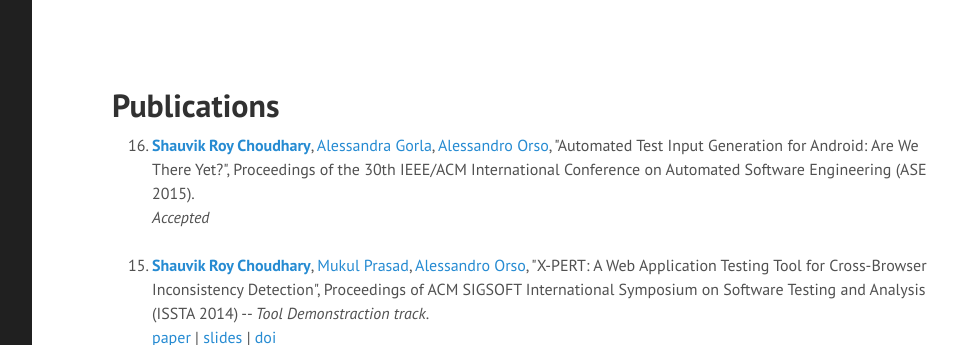
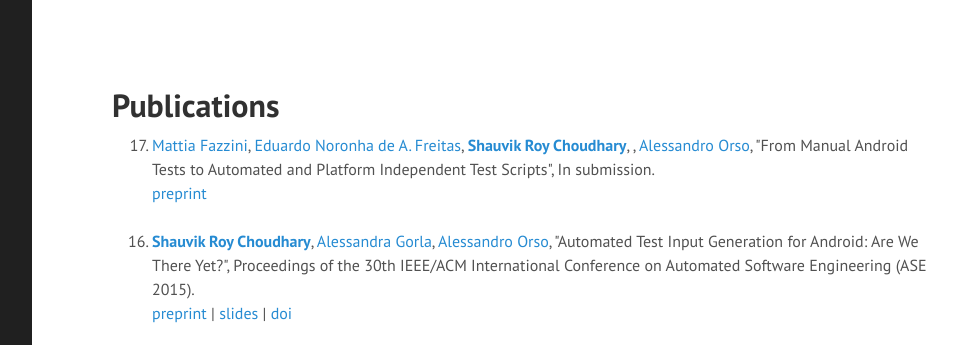
Before and after one commit to shauvik/shauvik.github.io, a Jekyll site: the page built from publications.html, in a window 1280 px wide and 900 px high, cut to the strip 0-345 px from the top of the window. Shown: the whole strip, without its empty margins (256-1213 px from the left). Built offline with Jekyll 4.4.1, drawn with Linux system fonts in a browser that asks for light colours; nearby versions of some CDN libraries.

Commit message:
Update publications.html

```diff
--- a/publications.html
+++ b/publications.html
@@ -7,9 +7,15 @@ title: Publications
 
 <ol reversed>
 
+<li><a href="">Mattia Fazzini</a>, <a>Eduardo Noronha de A. Freitas</a>, <a><b>Shauvik Roy Choudhary</b></a>, <a href=""></a>, <a href="http://www.cc.gatech.edu/~orso/">Alessandro Orso</a>, "From Manual Android Tests to Automated and Platform Independent Test Scripts", In submission.</li>
+<a href="http://arxiv.org/abs/1608.03624">preprint</a>
+<br><br>
+
 <li><a><b>Shauvik Roy Choudhary</b></a>, <a href="http://software.imdea.org/~alessandra.gorla/">Alessandra Gorla</a>, <a href="http://www.cc.gatech.edu/~orso/">Alessandro Orso</a>, "Automated Test Input Generation for Android: Are We There Yet?", Proceedings of the 30th IEEE/ACM International Conference on
 Automated Software Engineering (ASE 2015).</li>
-<i>Accepted</i>
+<a href="http://arxiv.org/abs/1503.07217">preprint</a> |
+<a href="https://docs.google.com/presentation/d/1C2j86w2gKxaR2jHYeot9FZtN48Qbjn4_WYInheZEZL4/edit?usp=sharing">slides</a> |
+<a href="http://dx.doi.org/10.1109/ASE.2015.89">doi</a>
 <br><br>
 
 <li><a><b>Shauvik Roy Choudhary</b></a>, <a href="http://www.flacp.fujitsulabs.com/~mprasad/">Mukul Prasad</a>, <a href="http://www.cc.gatech.edu/~orso/">Alessandro Orso</a>, "X-PERT: A Web Application Testing Tool for Cross-Browser Inconsistency Detection", Proceedings of ACM SIGSOFT International Symposium on Software Testing and Analysis (ISSTA 2014) -- <i>Tool Demonstraction track</i>.</li>
```
